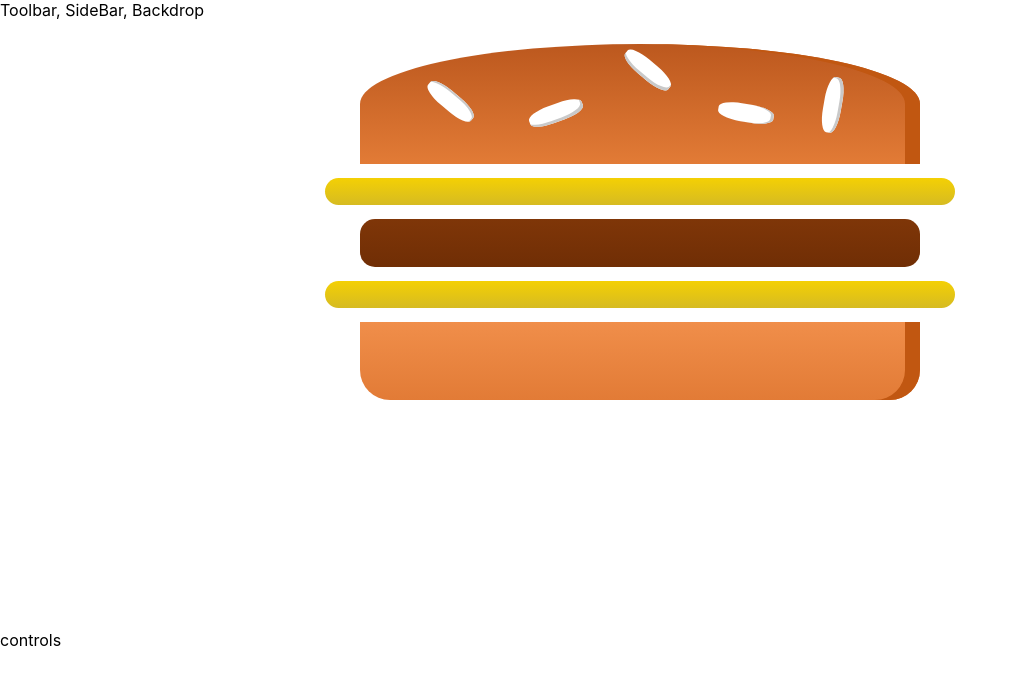
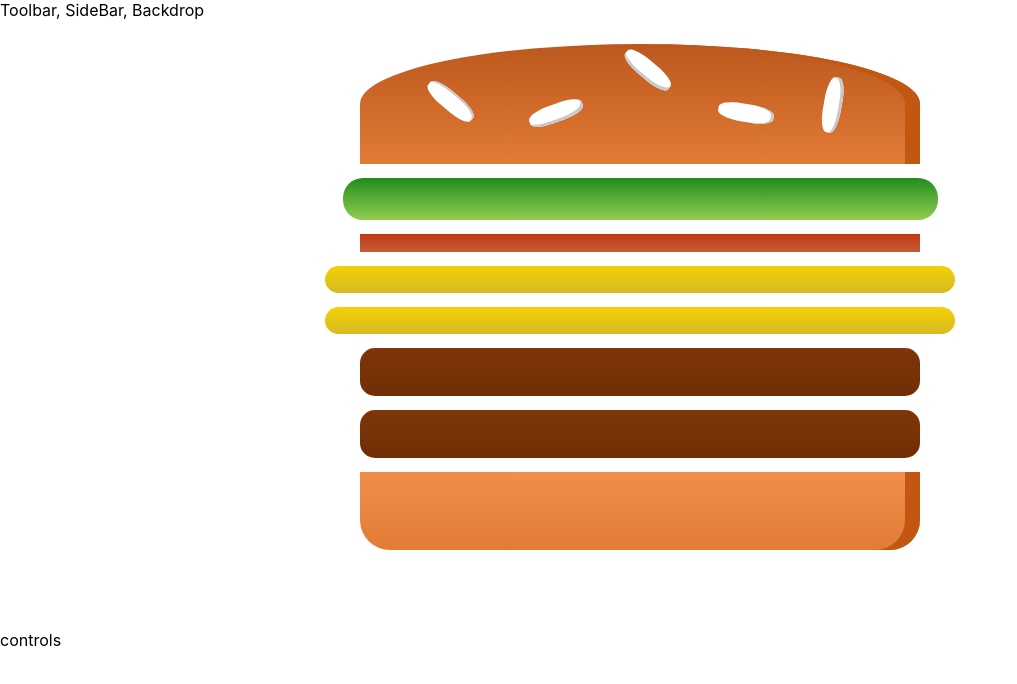
Before and after one commit to harini24/Burger-Builder, a React (Create React App) app: page / in a window 1280 px wide. Shown: the top 684 px of the page, without its empty margins (0-1017 px from the left). Built offline with nearby package versions, Linux system fonts and the light colour scheme; the HTML template or start-up script is replaced by a standard one.

Commit message:
burger component with state

```diff
--- a/src/Components/Burger/Burger.js
+++ b/src/Components/Burger/Burger.js
@@ -2,12 +2,19 @@
 import classes from './Burger.module.css'
 import BurgerIngredient from './BurgerIngredient/BurgerIngredient';
 const burger = (props) => {
+    //js function that returns aray of keys
+    const tranformedIngredients = Object.keys(props.ingredients)
+        .map(igkey => {
+            console.log(igkey)
+            return [...Array(props.ingredients[igkey])].map((_, i) =>{
+                    return <BurgerIngredient key={igkey + i} type={igkey} />
+                } )
+        })
+
     return (
         <div className={classes.Burger}>
             <BurgerIngredient type="bread-top" />
-            <BurgerIngredient type="cheese" />
-            <BurgerIngredient type="meat" />
-            <BurgerIngredient type="cheese" />
+           {tranformedIngredients}
             <BurgerIngredient type="bread-bottom" />
         </div>
     );
--- a/src/Containers/BurgerBuilder/BurgerBuilder.js
+++ b/src/Containers/BurgerBuilder/BurgerBuilder.js
@@ -2,10 +2,24 @@
 import Aux from '../../hoc/Auxillary'
 import Burger from '../../Components/Burger/Burger'
 class BurgerBuilder extends Component{
+
+    // constructor(props){
+    //     super(props);
+    //     this.state={}
+    // }
+
+    state={
+        ingredients:{
+            salad:1,
+            bacon:1,
+            cheese:2,
+            meat:2
+        }
+    }
     render(){
         return(
             <Aux>
-            <Burger/>
+            <Burger ingredients={this.state.ingredients}/>
             <div>controls</div>
             </Aux>
         );
```
Also changed, not shown: src/Components/Burger/BurgerIngredient/BurgerIngredient.js (line endings or trailing spaces), 1 other file (tests, documents, lock files or other folders).
